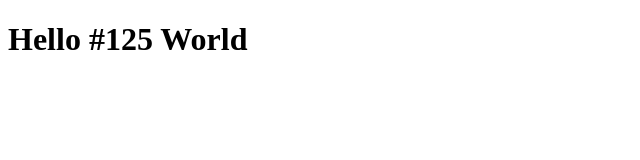
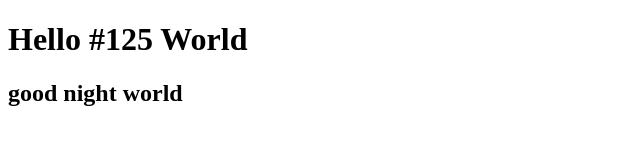
Before and after one commit to damirusso95/htmlcss-hello, a plain HTML site: page index.html in a window 1280 px wide. Shown: the whole page, without its empty margins (0-640 px from the left). Drawn offline with Linux system fonts and the light colour scheme.

Commit message:
Nuovo testo

```diff
--- a/index.html
+++ b/index.html
@@ -7,5 +7,6 @@
 </head>
 <body>
     <h1>Hello #125 World</h1>
+    <h2>good night world</h2>
 </body>
 </html>
```
